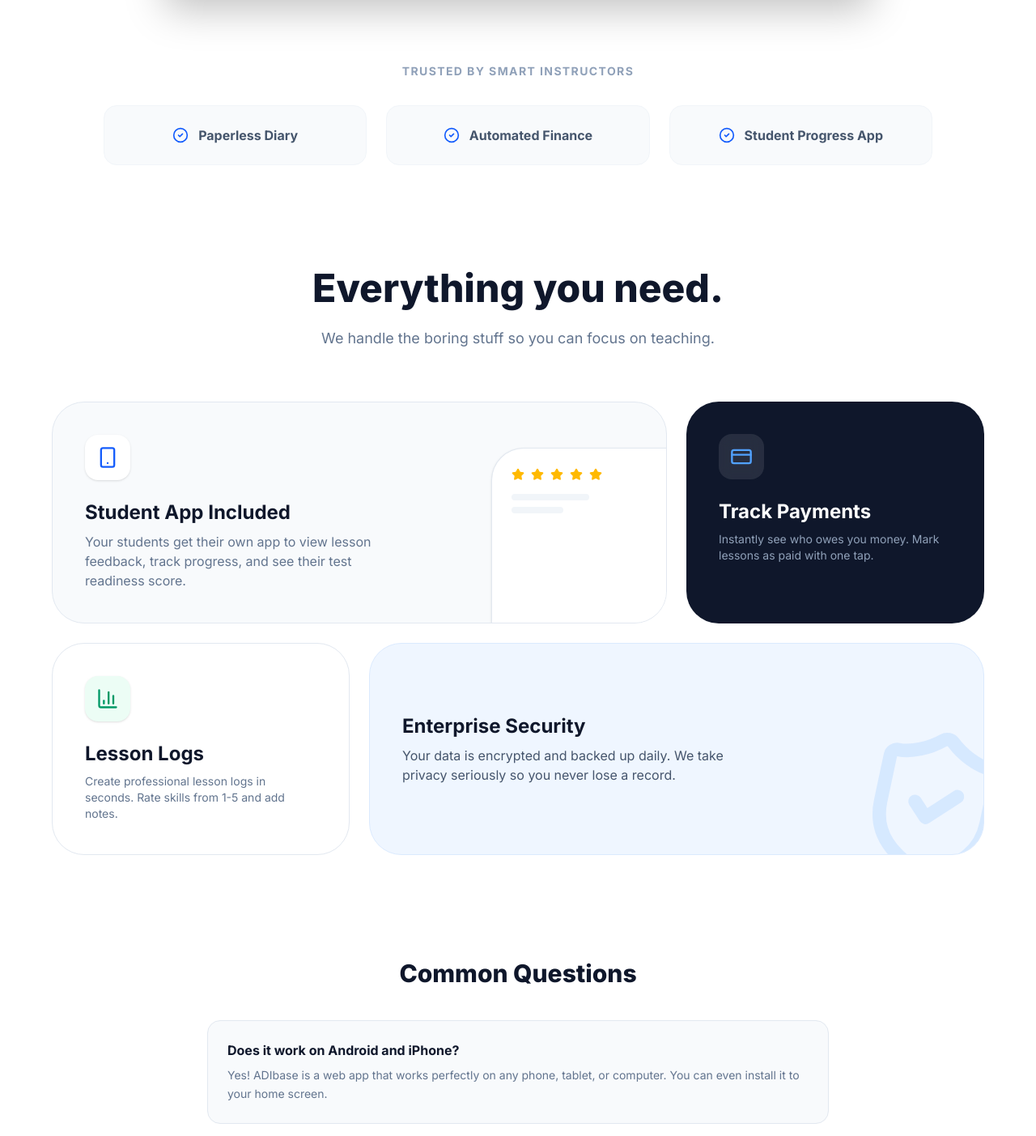
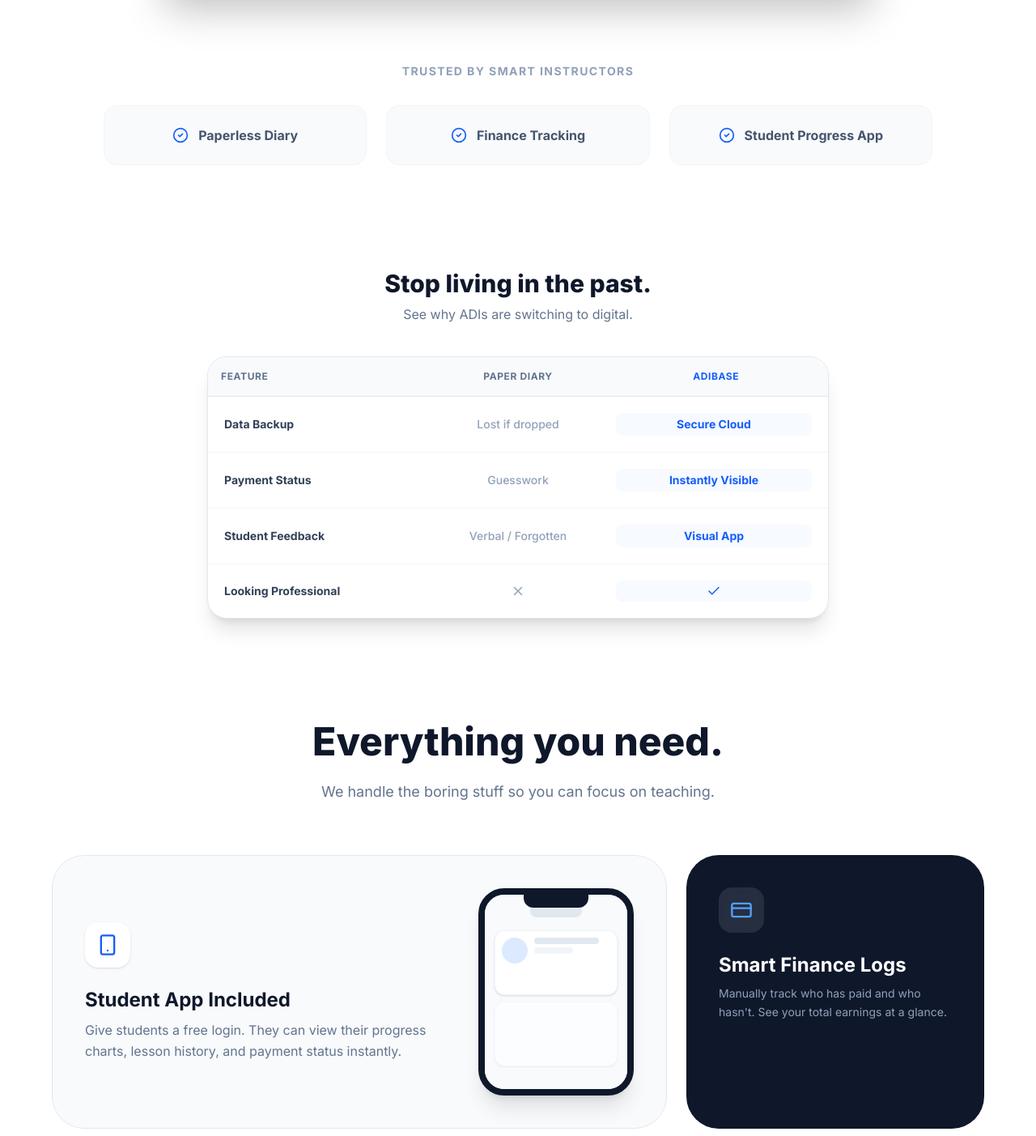
Before and after one commit to InnesU05/drivetrack, a Next.js app: page / in a window 1280 px wide. Shown: the part 1082-2485 px from the top of the page at 81% size. Built offline with nearby package versions, Linux system fonts and the light colour scheme.

Commit message:
updated landing UI

```diff
--- a/app/page.tsx
+++ b/app/page.tsx
@@ -11,7 +11,10 @@
   BarChart3,
   Users,
   Star,
-  Play
+  Play,
+  X,
+  Check,
+  QrCode
 } from "lucide-react";
 
 export default function LandingPage() {
@@ -28,6 +31,9 @@
               </div>
               <span className="text-xl font-extrabold tracking-tight">
                 ADI<span className="text-blue-600">base</span>
+              </span>
+              <span className="bg-blue-100 text-blue-700 text-[10px] font-extrabold px-2 py-0.5 rounded-full uppercase tracking-wide ml-1">
+                  Beta
               </span>
             </div>
 
@@ -58,7 +64,7 @@
                 <span className="animate-ping absolute inline-flex h-full w-full rounded-full bg-blue-400 opacity-75"></span>
                 <span className="relative inline-flex rounded-full h-2 w-2 bg-blue-500"></span>
               </span>
-             Now Live
+             Early Access Now Live
           </div>
 
           <h1 className="text-5xl md:text-7xl font-extrabold text-slate-900 mb-6 tracking-tight leading-[1.1]">
@@ -67,7 +73,7 @@
           </h1>
 
           <p className="text-lg md:text-xl text-slate-500 mb-10 max-w-2xl mx-auto leading-relaxed">
-            Ditch the paper diary. Track students, automate payments, and manage your business from your pocket.
+            Ditch the paper diary. Track students, <strong>record payments</strong>, and manage your business from your pocket.
           </p>
 
           <div className="flex flex-col sm:flex-row items-center justify-center gap-3 mb-12">
@@ -112,7 +118,7 @@
             <div className="grid grid-cols-1 md:grid-cols-3 gap-6">
                 {[
                     "Paperless Diary",
-                    "Automated Finance",
+                    "Finance Tracking",
                     "Student Progress App"
                 ].map((item, i) => (
                     <div key={i} className="bg-slate-50 rounded-2xl p-6 flex items-center justify-center gap-3 font-bold text-slate-600 border border-slate-100">
@@ -122,8 +128,37 @@
             </div>
         </section>
 
+        {/* --- 4. COMPARISON TABLE (New!) --- */}
+        <section className="max-w-3xl mx-auto mb-32">
+            <div className="text-center mb-10">
+                <h2 className="text-3xl font-extrabold text-slate-900">Stop living in the past.</h2>
+                <p className="text-slate-500 mt-2">See why ADIs are switching to digital.</p>
+            </div>
 
-        {/* --- 4. BENTO GRID FEATURES --- */}
+            <div className="bg-white rounded-3xl border border-slate-200 shadow-xl overflow-hidden">
+                <div className="grid grid-cols-3 bg-slate-50 border-b border-slate-200 p-4 text-xs font-bold uppercase tracking-wider text-slate-500">
+                    <div className="col-span-1">Feature</div>
+                    <div className="col-span-1 text-center">Paper Diary</div>
+                    <div className="col-span-1 text-center text-blue-600">ADIbase</div>
+                </div>
+
+                {[
+                    { name: "Data Backup", old: "Lost if dropped", new: "Secure Cloud" },
+                    { name: "Payment Status", old: "Guesswork", new: "Instantly Visible" },
+                    { name: "Student Feedback", old: "Verbal / Forgotten", new: "Visual App" },
+                    { name: "Looking Professional", old: "❌", new: "✅" },
+                ].map((row, i) => (
+                    <div key={i} className="grid grid-cols-3 p-5 border-b border-slate-100 last:border-0 items-center">
+                        <div className="col-span-1 font-bold text-slate-700 text-sm">{row.name}</div>
+                        <div className="col-span-1 text-center text-slate-400 font-medium text-sm flex justify-center">{row.old === "❌" ? <X size={18} /> : row.old}</div>
+                        <div className="col-span-1 text-center text-blue-600 font-bold text-sm flex justify-center bg-blue-50/50 py-1 rounded-lg">{row.new === "✅" ? <Check size={18} /> : row.new}</div>
+                    </div>
+                ))}
+            </div>
+        </section>
+
+
+        {/* --- 5. BENTO GRID FEATURES --- */}
         <section className="max-w-6xl mx-auto mb-32">
             <div className="text-center mb-16">
                 <h2 className="text-3xl md:text-5xl font-extrabold text-slate-900 mb-6">Everything you need.</h2>
@@ -131,38 +166,46 @@
             </div>
 
             <div className="grid grid-cols-1 md:grid-cols-3 gap-6">
-                {/* Feature 1: Progress Tracking (Wide) */}
-                <div className="md:col-span-2 bg-slate-50 rounded-[2.5rem] p-10 border border-slate-200 relative overflow-hidden group hover:border-blue-200 transition-colors">
-                    <div className="relative z-10">
-                        <div className="w-14 h-14 bg-white rounded-2xl flex items-center justify-center shadow-sm mb-6 text-blue-600">
+
+                {/* Feature 1: Student App (Redesigned Split Layout) */}
+                <div className="md:col-span-2 bg-slate-50 rounded-[2.5rem] p-10 border border-slate-200 relative overflow-hidden group hover:border-blue-200 transition-colors flex flex-col md:flex-row items-center gap-10">
+                    <div className="flex-1 text-center md:text-left z-10">
+                        <div className="w-14 h-14 bg-white rounded-2xl flex items-center justify-center shadow-sm mb-6 text-blue-600 mx-auto md:mx-0">
                             <Smartphone size={28} />
                         </div>
                         <h3 className="text-2xl font-bold text-slate-900 mb-2">Student App Included</h3>
-                        <p className="text-slate-500 max-w-sm">
-                            Your students get their own app to view lesson feedback, track progress, and see their test readiness score.
+                        <p className="text-slate-500 leading-relaxed">
+                            Give students a free login. They can view their progress charts, lesson history, and payment status instantly.
                         </p>
                     </div>
-                    {/* Decorative Elements */}
-                    <div className="absolute right-0 bottom-0 w-64 h-64 bg-white rounded-tl-[2.5rem] border-t border-l border-slate-200 shadow-sm translate-y-10 translate-x-10 group-hover:translate-x-6 group-hover:translate-y-6 transition-transform">
-                        <div className="p-6">
-                             <div className="flex gap-2 mb-4">
-                                {[1,2,3,4,5].map(i => <Star key={i} size={16} className="text-amber-400 fill-amber-400" />)}
-                             </div>
-                             <div className="h-2 w-24 bg-slate-100 rounded-full mb-2"></div>
-                             <div className="h-2 w-16 bg-slate-100 rounded-full"></div>
-                        </div>
+
+                    {/* CSS Phone Mockup */}
+                    <div className="relative w-48 h-64 bg-white border-8 border-slate-900 rounded-[2rem] shadow-xl flex-shrink-0 translate-y-8 md:translate-y-0">
+                         <div className="w-full h-full bg-slate-50 rounded-[1.5rem] overflow-hidden p-3 space-y-2">
+                              <div className="w-16 h-4 bg-slate-200 rounded-full mx-auto mb-4"></div>
+                              <div className="w-full h-20 bg-white rounded-xl border border-slate-100 shadow-sm p-2 flex gap-2">
+                                  <div className="w-8 h-8 rounded-full bg-blue-100"></div>
+                                  <div className="flex-1 space-y-1">
+                                      <div className="w-20 h-2 bg-slate-200 rounded-full"></div>
+                                      <div className="w-12 h-2 bg-slate-100 rounded-full"></div>
+                                  </div>
+                              </div>
+                              <div className="w-full h-20 bg-white rounded-xl border border-slate-100 shadow-sm opacity-50"></div>
+                         </div>
+                         {/* Notch */}
+                         <div className="absolute top-0 left-1/2 -translate-x-1/2 w-20 h-4 bg-slate-900 rounded-b-xl"></div>
                     </div>
                 </div>
 
-                {/* Feature 2: Finance (Tall) */}
+                {/* Feature 2: Finance (Updated Copy) */}
                 <div className="bg-slate-900 rounded-[2.5rem] p-10 text-white relative overflow-hidden">
                     <div className="relative z-10">
                         <div className="w-14 h-14 bg-white/10 rounded-2xl flex items-center justify-center backdrop-blur-sm mb-6 text-blue-400">
                             <CreditCard size={28} />
                         </div>
-                        <h3 className="text-2xl font-bold mb-2">Track Payments</h3>
-                        <p className="text-slate-400 text-sm">
-                            Instantly see who owes you money. Mark lessons as paid with one tap.
+                        <h3 className="text-2xl font-bold mb-2">Smart Finance Logs</h3>
+                        <p className="text-slate-400 text-sm leading-relaxed">
+                            Manually track who has paid and who hasn't. See your total earnings at a glance.
                         </p>
                     </div>
                 </div>
@@ -191,17 +234,36 @@
             </div>
         </section>
 
-        {/* --- 5. FAQ --- */}
+        {/* --- 6. HOW IT WORKS (New!) --- */}
+        <section className="max-w-4xl mx-auto mb-32">
+             <h2 className="text-3xl font-extrabold text-slate-900 mb-12 text-center">Get started in 3 minutes</h2>
+             <div className="grid grid-cols-1 md:grid-cols-3 gap-8">
+                 {[
+                    { step: 1, title: "Create Account", text: "Sign up for the free trial. No credit card required to start." },
+                    { step: 2, title: "Invite Student", text: "Show them your unique QR code. They scan it to connect instantly." },
+                    { step: 3, title: "Start Logging", text: "Track their first lesson and mark it as paid. It's that easy." }
+                 ].map((s, i) => (
+                    <div key={i} className="relative">
+                        <div className="text-6xl font-black text-slate-100 absolute -top-4 -left-2 -z-10">{s.step}</div>
+                        <h3 className="text-xl font-bold text-slate-900 mb-2">{s.title}</h3>
+                        <p className="text-slate-500 text-sm">{s.text}</p>
+                    </div>
+                 ))}
+             </div>
+        </section>
+
+
+        {/* --- 7. FAQ --- */}
         <section className="max-w-3xl mx-auto mb-20">
             <h2 className="text-3xl font-extrabold text-slate-900 mb-10 text-center">Common Questions</h2>
             <div className="space-y-4">
                 <FaqItem question="Does it work on Android and iPhone?" answer="Yes! ADIbase is a web app that works perfectly on any phone, tablet, or computer. You can even install it to your home screen." />
-                <FaqItem question="Can students log in?" answer="Yes. You can invite students via email. They get a free 'read-only' account to see their progress and lesson history." />
+                <FaqItem question="Can students log in?" answer="Yes. You invite students via a QR code. They get a free 'read-only' account to see their progress and lesson history." />
                 <FaqItem question="How much does it cost?" answer="It's just £5.99 per month. You get full access to all features, unlimited students, and unlimited storage." />
             </div>
         </section>
 
-        {/* --- 6. CTA --- */}
+        {/* --- 8. CTA --- */}
         <section className="max-w-4xl mx-auto text-center bg-slate-900 rounded-3xl p-12 md:p-20 relative overflow-hidden">
             <div className="relative z-10">
                 <h2 className="text-3xl md:text-5xl font-extrabold text-white mb-6">Ready to upgrade your school?</h2>
```
